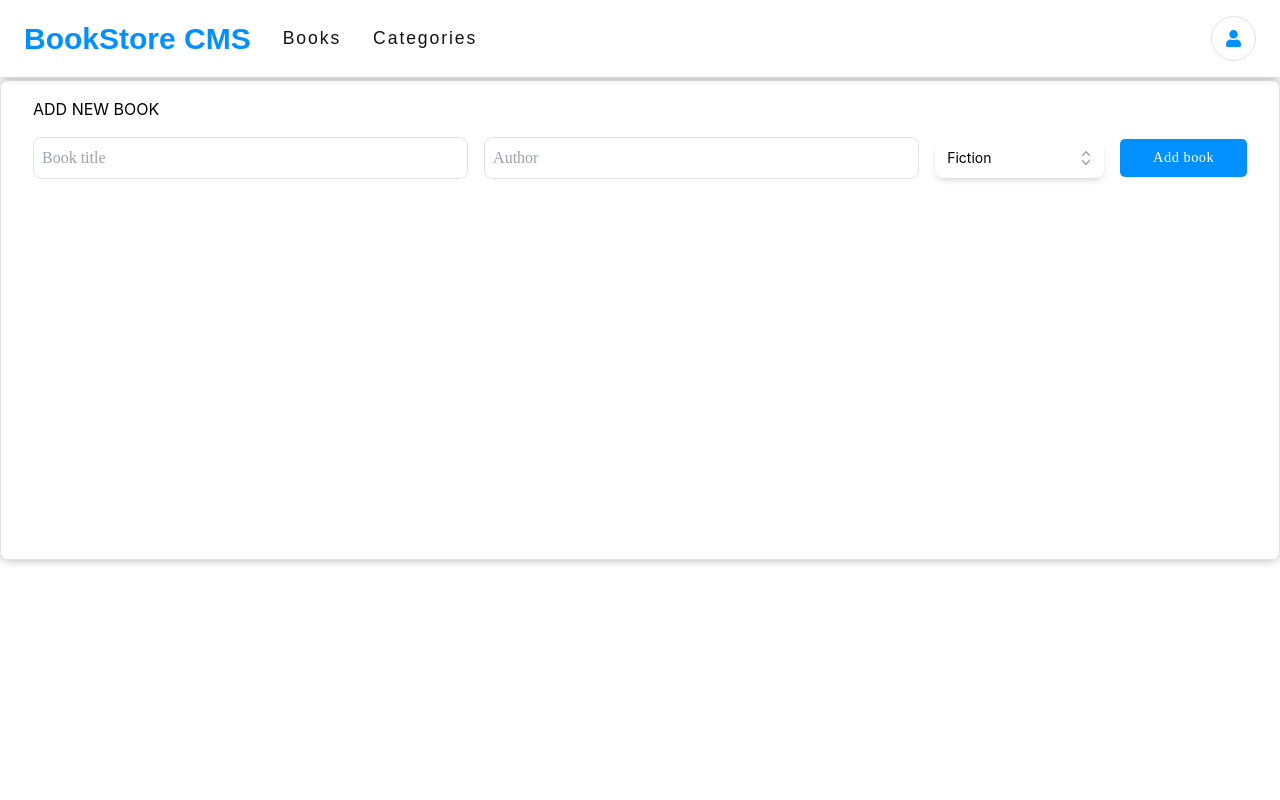
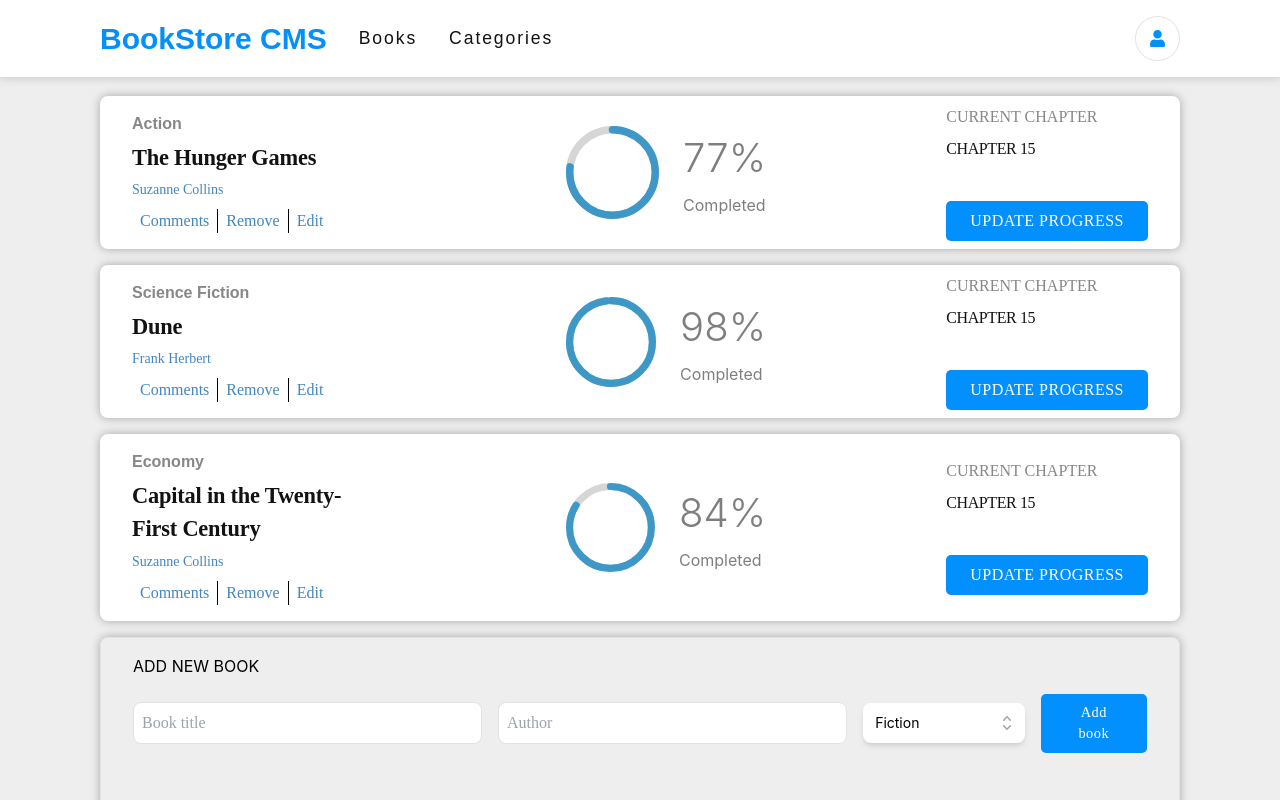
Before and after one commit to prg-04/BookStore_CMS, a React (Create React App) app: page / in a window 1280 px wide. Shown: the top 800 px of the page. Built offline with nearby package versions, Linux system fonts and the light colour scheme.

Commit message:
Add redux store

```diff
--- a/package.json
+++ b/package.json
@@ -5,6 +5,7 @@
   "dependencies": {
     "@headlessui/react": "^1.7.17",
     "@heroicons/react": "^2.0.18",
+    "@reduxjs/toolkit": "^1.9.5",
     "@testing-library/jest-dom": "^5.17.0",
     "@testing-library/react": "^13.4.0",
     "@testing-library/user-event": "^13.5.0",
@@ -13,6 +14,7 @@
     "react-circular-progressbar": "^2.1.0",
     "react-dom": "^18.2.0",
     "react-icons": "^4.10.1",
+    "react-redux": "^8.1.2",
     "react-router-dom": "^6.15.0",
     "react-scripts": "5.0.1",
     "styled-components": "^6.0.7",
--- a/src/components/Book.jsx
+++ b/src/components/Book.jsx
@@ -3,34 +3,30 @@ import { CircularProgressbar } from 'react-circular-progressbar';
 import 'react-circular-progressbar/dist/styles.css';
 import PropTypes from 'prop-types';
 
+const btns = ['Comments', 'Remove', 'Edit'];
 function Book({
-  title, author, category, id,
+  title, author, category, id, numArr, index,
 }) {
   const categoryName = category.name;
-
   return (
     <li key={id} className="book">
       <div className="book__info">
-        <h4>{categoryName}</h4>
+        <h4>{categoryName || category}</h4>
         <h2>{title}</h2>
         <h6>{author}</h6>
         <div className="book__interaction">
-          <button type="button" className="book__btn">
-            Comments
-          </button>
-          <button type="button" className="book__btn">
-            Remove
-          </button>
-          <button type="button" className="book__btn">
-            Edit
-          </button>
+          {btns.map((btn) => (
+            <button key={btn} style={{ borderRight: btn !== 'Edit' ? '1px solid #000' : 'none' }} type="button" className="book__btn">
+              {btn}
+            </button>
+          ))}
         </div>
       </div>
       <div className="book__percentage">
-        <CircularProgressbar value={64} />
+        <CircularProgressbar value={numArr[index]} />
         <div className="percent">
           <h5>
-            {64}
+            {numArr[index]}
             %
           </h5>
           <p>Completed</p>
@@ -53,6 +49,8 @@ Book.propTypes = {
     description: PropTypes.string.isRequired,
   }).isRequired,
   id: PropTypes.string.isRequired,
+  numArr: PropTypes.arrayOf(PropTypes.number).isRequired,
+  index: PropTypes.number.isRequired,
 };
 
 export default Book;
--- a/src/components/Home.jsx
+++ b/src/components/Home.jsx
@@ -1,9 +1,14 @@
 import React, { useState, useEffect } from 'react';
+import { useSelector } from 'react-redux';
 import Book from './Book';
 import Form from './Form';
+import genRandNum from '../utils/randomNum';
 
 function Home() {
-  const [books, setBooks] = useState([]);
+  const initialBooks = useSelector((state) => state.book);
+  const [books, setBooks] = useState(initialBooks);
+
+  const numArr = genRandNum(books);
 
   useEffect(() => {
     const storedBooks = localStorage.getItem('books');
@@ -17,27 +22,29 @@ function Home() {
   }, [books]);
 
   return (
-    <>
+    <div style={{ padding: '0 6.25rem' }}>
       <ul
         style={{
           display: 'flex',
           flexDirection: 'column',
           gap: '1rem',
-          marginTop: '5rem',
+          marginTop: '6rem',
         }}
       >
-        {books.map((book) => (
+        {books.map((book, index) => (
           <Book
             key={book.id}
             id={book.id}
             title={book.title}
             author={book.author}
-            category={book.category} // Add category prop here
+            category={book.category}
+            numArr={numArr}
+            index={index}
           />
         ))}
       </ul>
       <Form setBooks={setBooks} />
-    </>
+    </div>
   );
 }
 
--- /dev/null
+++ b/src/features/book/bookSlice.js
@@ -0,0 +1,17 @@
+import { createSlice } from '@reduxjs/toolkit';
+import books from '../../constants/constants';
+
+const initialState = books;
+
+const bookSlice = createSlice({
+  name: 'book',
+  initialState,
+  reducers: {
+    addBook: (state, action) => {
+      state.push(action.payload);
+    },
+  },
+});
+
+export const { addBook } = bookSlice.actions;
+export default bookSlice.reducer;
--- a/src/index.css
+++ b/src/index.css
@@ -26,6 +26,7 @@ body {
     sans-serif;
   -webkit-font-smoothing: antialiased;
   -moz-osx-font-smoothing: grayscale;
+  background-color: #eee;
 }
 
 code {
@@ -42,7 +43,7 @@ code {
   display: flex;
   align-items: center;
   gap: 2rem;
-  padding: 1rem 1.5rem;
+  padding: 1rem 6.25rem;
   box-shadow: 0 0 10px rgba(0, 0, 0, 0.2);
   position: fixed;
   top: 0;
@@ -90,14 +91,14 @@ code {
   gap: 1rem;
   align-items: center;
   justify-content: space-between;
-  border: 1px solid #e2e2e2;
+  background-color: #fff;
   border-radius: 0.5rem;
   box-shadow: 0 0 10px rgba(0, 0, 0, 0.3);
 }
 
 .book__info {
   display: flex;
-  gap: 0.5rem;
+  gap: 0.3rem;
   flex-direction: column;
   width: 25%;
 }
@@ -108,6 +109,7 @@ code {
   font-size: 1rem;
   font-weight: bold;
   color: #121212;
+  margin-top: 1rem;
 }
 
 .book__info h2 {
@@ -120,19 +122,18 @@ code {
 
 .book__info h6 {
   font-family: RobotoSlab, serif;
-  font-size: 1.1rem;
+  font-size: 0.875rem;
   font-weight: 300;
   color: #4386bf;
 }
 
 .book__interaction {
-  margin-top: 1rem;
+  margin: 0.25rem 0 1rem;
   display: flex;
-  gap: 1rem;
 }
 
 .book__btn {
-  padding: 0.5rem;
+  padding: 0 0.5rem;
   border: none;
   font-family: RobotoSlab, serif;
   font-size: 1rem;
@@ -232,6 +233,7 @@ code {
   display: flex;
   flex-direction: column;
   width: 100%;
+  margin-top: 1rem;
   gap: 1rem;
   padding: 1rem 2rem;
   border: 1px solid #e2e2e2;
--- a/src/index.js
+++ b/src/index.js
@@ -2,11 +2,15 @@ import React from 'react';
 import ReactDOM from 'react-dom/client';
 import './index.css';
 import { BrowserRouter } from 'react-router-dom';
+import { Provider } from 'react-redux';
+import store from './redux/store';
 import App from './App';
 
 const root = ReactDOM.createRoot(document.getElementById('root'));
 root.render(
   <BrowserRouter>
-    <App />
+    <Provider store={store}>
+      <App />
+    </Provider>
   </BrowserRouter>,
 );
--- /dev/null
+++ b/src/redux/store.js
@@ -0,0 +1,10 @@
+import { configureStore } from '@reduxjs/toolkit';
+import bookReducer from '../features/book/bookSlice';
+
+const store = configureStore({
+  reducer: {
+    book: bookReducer,
+  },
+});
+
+export default store;
```
Also changed, not shown: 1 other file (tests, documents, lock files or other folders).
